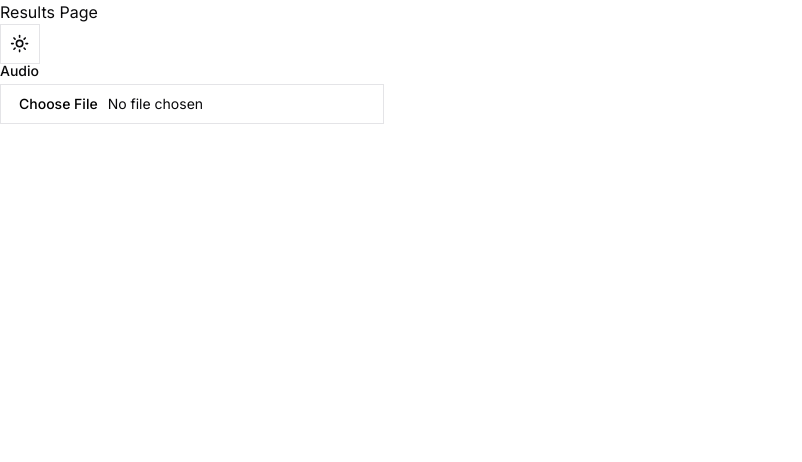
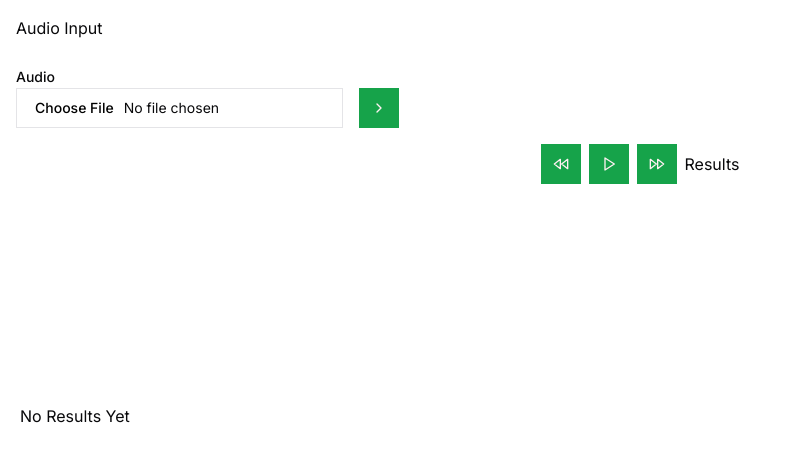
Before and after one commit to codesalotl/respec-app, a Next.js app: page / in a window 1280 px wide. Shown: the top 462 px of the page, without its empty margins (0-802 px from the left). Built offline with nearby package versions, Linux system fonts and the light colour scheme.

Commit message:
Added Client State Management

```diff
--- a/app/layout.tsx
+++ b/app/layout.tsx
@@ -1,3 +1,5 @@
+// respec-app\app\layout.tsx
+
 import type { Metadata } from "next";
 import { Inter } from "next/font/google";
 import "./globals.css";
@@ -26,14 +28,10 @@ export default function RootLayout({
           enableSystem
           disableTransitionOnChange
         >
-          {/* <AudioInput />
+          <AudioInput />
           <div className="relative z-10 mt-96">
-            <div
-              style={{ height: "200vh", background: "#000", padding: "20px" }}
-            > */}
-              {children}
-            {/* </div>
-          </div> */}
+            <div className="h-[200vh] bg-background p-5">{children}</div>
+          </div>
         </ThemeProvider>
       </body>
     </html>
--- a/app/page.tsx
+++ b/app/page.tsx
@@ -1,13 +1,12 @@
 // respec-app\app\page.tsx
 
-import ResultsPage from "@/app/components/results-page";
-import ParallaxPage from "@/app/components/parallax-page";
+// import ResultsPage from "@/app/components/results-page";
 
 export default function Home() {
   return (
     <main>
-      {/* <ParallaxPage /> */}
-      <ResultsPage />
+      {/* <ResultsPage /> */}
+      No Results Yet
     </main>
   );
 }
--- a/app/results/page.tsx
+++ b/app/results/page.tsx
@@ -1,10 +1,32 @@
-import AudioInput from "@/components/audio-input";
-import ParallaxPage from "@/app/components/parallax-page";
+// respec-app/app/results/page.tsx
 
-export default function Results() {
+"use client";
+
+import { useRouter, useSearchParams } from 'next/navigation';
+import { useEffect, useState } from 'react';
+
+export default function ResultsPage() {
+  const router = useRouter();
+  const searchParams = useSearchParams();
+  const [audioSrc, setAudioSrc] = useState<string | null>(null);
+
+  useEffect(() => {
+    const audioParam = searchParams.get('audio');
+    if (audioParam) {
+      setAudioSrc(decodeURIComponent(audioParam));
+    }
+  }, [searchParams]);
+
+  if (!audioSrc) {
+    return <div>No audio file selected.</div>;
+  }
+
   return (
-    <>
+    <div>
       <h1>Results</h1>
-    </>
+      <audio controls src={audioSrc}>
+        Your browser does not support the audio element.
+      </audio>
+    </div>
   );
 }
--- a/components/audio-input.tsx
+++ b/components/audio-input.tsx
@@ -1,4 +1,8 @@
+// respec-app\components\audio-input.tsx
+
 "use client";
+
+import { useRouter } from 'next/navigation'
 
 import { useState, useEffect, useRef } from "react";
 import { ChevronRight, Play, Pause, Rewind, FastForward } from "lucide-react";
@@ -12,6 +16,8 @@ import { Label } from "@/components/ui/label";
 import { Button } from "@/components/ui/button";
 
 export default function AudioInput() {
+  const router = useRouter()
+
   const [audioSrc, setAudioSrc] = useState<string | null>(null);
   const [audioFile, setAudioFile] = useState<File | null>(null);
   const [isPlaying, setIsPlaying] = useState(false);
@@ -97,6 +103,12 @@ export default function AudioInput() {
     }
   };
 
+  const handleRedirectToResults = () => {
+    if (audioSrc) {
+      router.push(`/results?audio=${encodeURIComponent(audioSrc)}`);
+    }
+  };
+
   const togglePlayPause = () => {
     if (wavesurferRef.current) {
       if (isPlaying) {
@@ -123,7 +135,7 @@ export default function AudioInput() {
           <div>
             <Input type="file" accept="audio/*" onChange={handleAudioUpload} />
           </div>
-          <Button size="icon">
+          <Button size="icon"  onClick={handleRedirectToResults}>
             <ChevronRight className="h-4 w-4" />
           </Button>
         </div>
@@ -138,6 +150,10 @@ export default function AudioInput() {
           <Button onClick={() => skip(5)} size="icon">
             <FastForward className="h-4 w-4" />
           </Button>
+
+          <button type="button" onClick={() => router.push('/results')}>
+            Results
+          </button>
         </div>
       </div>
     </div>
```
Also changed, not shown: context/audio-context.tsx (added, +23 -0 lines).
